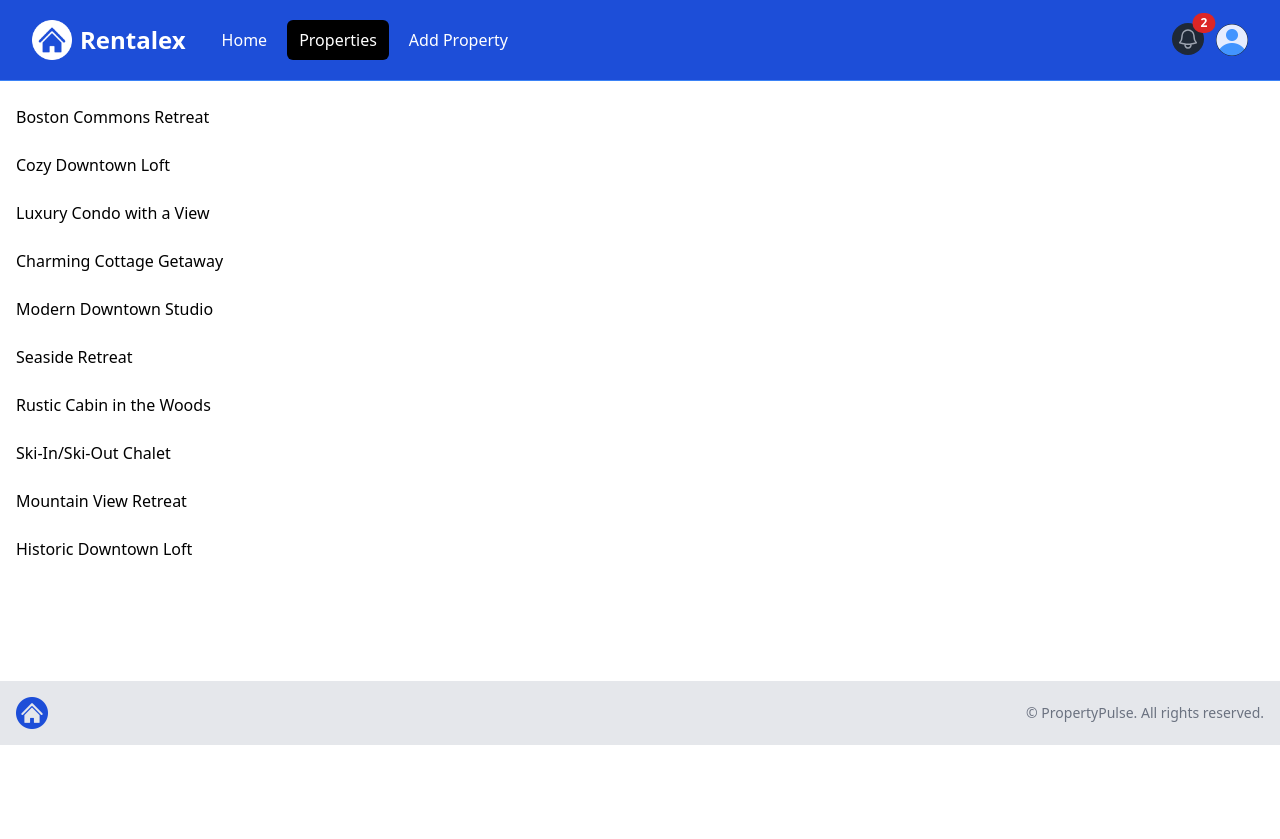
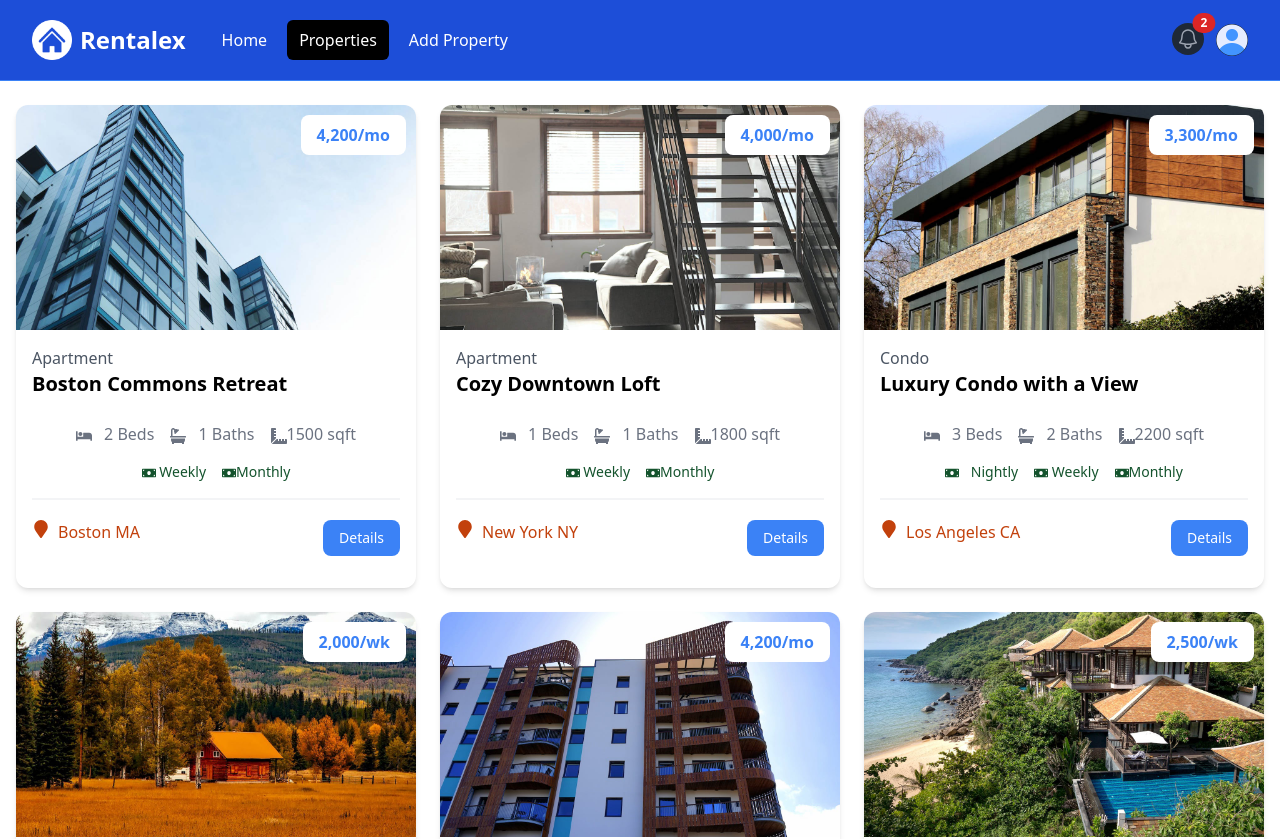
Before and after one commit to Tduncan14/property, a Next.js app in the folder propertyrental/: page /properties in a window 1280 px wide. Shown: the top 839 px of the page. Before the commit the page ends 800 px from the top, so only its background shows below. Built offline with nearby package versions, Linux system fonts and the light colour scheme.

Commit message:
keep moving forward

```diff
--- a/propertyrental/app/properties/page.js
+++ b/propertyrental/app/properties/page.js
@@ -1,6 +1,7 @@
 import React from 'react';
 import Link from 'next/Link';
 import properties from '@/properties.json';
+import PropertyCard from '@/components/PropertyCard';
 
 const PropertyPage = () => {
 
@@ -11,11 +12,9 @@ const PropertyPage = () => {
             <div className="container-xl lg:container m-auto px-4 py-6">
                 {properties.length === 0 ? (
                     <>No Properties are found</>
-                ) : <div className="grid grid-cols-1 md-grid-cols-3 gap-6">
+                ) : <div className="grid lg:grid-cols-3  md:grid-cols-2 sm:grid-cols-1 gap-6">
                     {properties.map((property) => (
-                        <div>
-                            {property.name}
-                        </div>
+                        <PropertyCard key={property._id} property={property} />
                     ))}
                 </div>}
 
--- /dev/null
+++ b/propertyrental/components/PropertyCard.js
@@ -0,0 +1,111 @@
+import Image from 'next/image';
+import Link from 'next/link';
+import { FaBed, FaBath, FaRulerCombined, FaMoneyBill, FaMapMarker } from 'react-icons/fa'
+
+
+
+const PropertyCard = ({ property }) => {
+
+
+
+    const getRateDisplay = () => {
+        const { rates } = property;
+
+        if (rates.monthly) {
+            return `${rates.monthly.toLocaleString()}/mo`
+        }
+        else if (rates.weekly) {
+            return `${rates.weekly.toLocaleString()}/wk`
+        }
+        else if (rates.nighly) {
+            return `${rates.nightly.toLocaleString()}/night`
+        }
+
+
+    }
+
+    return (
+        <div className="rounded-xl shadow-md relative">
+            <Image
+                src={`/images/properties/${property.images[0]}`}
+                alt=""
+                height={0}
+                width={0}
+                sizes='100vw'
+                className='w-full h-auto rounded-t-xl'
+            />
+            <div className="p-4">
+                <div className="text-left md:text-center lg:text-left mb-6">
+                    <div className="text-gray-600">{property.type}</div>
+                    <h3 className="text-xl font-bold">{property.name}</h3>
+                </div>
+                <h3
+                    className="absolute top-[10px] right-[10px] bg-white px-4 py-2 rounded-lg text-blue-500 font-bold text-right md:text-center lg:text-right"
+                >
+                    {getRateDisplay()}
+                </h3>
+
+                <div className="flex justify-center gap-4 text-gray-500 mb-4">
+                    <p>
+                        <FaBed className="fa-solid inline mr-2 fa-bed"></FaBed> {property.beds}
+                        {' '}
+                        <span className="md:hidden lg:inline">Beds</span>
+                    </p>
+                    <p>
+                        <FaBath className="fa-solid inline mr-2 fa-bath"></FaBath> {property.baths}
+                        {' '}
+                        <span className="md:hidden lg:inline">Baths</span>
+                    </p>
+                    <p>
+                        <FaRulerCombined className=" inline fa-solid fa-ruler-combined"></FaRulerCombined>
+                        {property.square_feet} <span className="md:hidden lg:inline">sqft</span>
+                    </p>
+                </div>
+
+                <div
+                    className="flex justify-center gap-4 text-green-900 text-sm mb-4"
+                >
+                    {property.rates.nightly && (
+                        <p><FaMoneyBill className=" inline mr-2 fa-solid fa-money-bill"></FaMoneyBill> Nightly</p>
+
+                    )}
+
+                    {property.rates.weekly && (
+                        <p><FaMoneyBill className="inline fa-solid fa-money-bill"></FaMoneyBill> Weekly</p>
+
+                    )}
+
+
+                    {property.rates.monthly && (
+                        <p><FaMoneyBill className=" inline fa-solid fa-money-bill"></FaMoneyBill>Monthly</p>
+
+                    )}
+
+
+
+                </div>
+
+                <div className="border border-gray-100 mb-5"></div>
+
+                <div className="flex flex-col lg:flex-row justify-between mb-4">
+                    <div className="flex align-middle gap-2 mb-4 lg:mb-0">
+                        <FaMapMarker
+                            className="fa-solid fa-location-dot text-lg text-orange-700"
+                        ></FaMapMarker>
+                        {' '}
+                        <span className="text-orange-700"> {property.location.city}  {property.location.state}</span>
+                    </div>
+                    <Link
+                        href={`/properties/${property._id}`}
+                        className="h-[36px] bg-blue-500 hover:bg-blue-600 text-white px-4 py-2 rounded-lg text-center text-sm"
+                    >
+                        Details
+                    </Link>
+                </div>
+            </div>
+        </div>
+
+    )
+}
+
+export default PropertyCard
```
